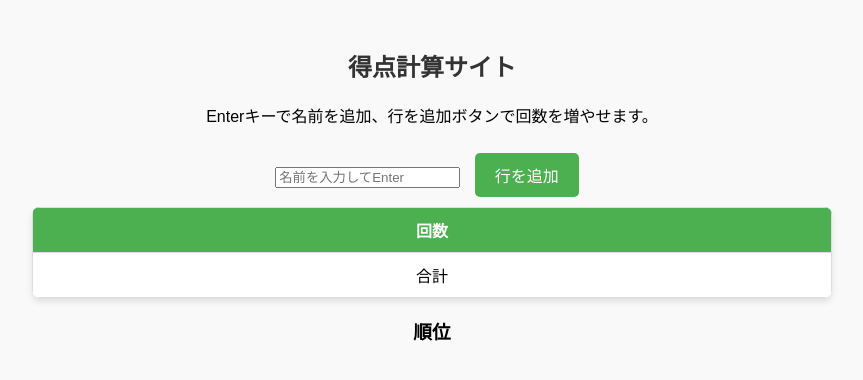
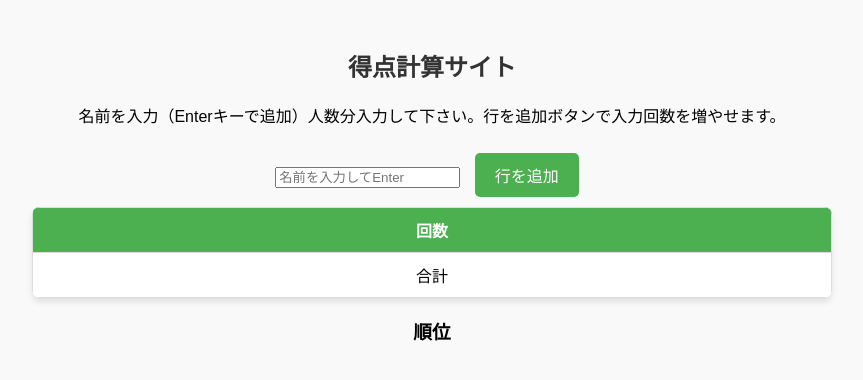
Before and after one commit to kkp-15/TokutenKeisan, a plain HTML site: page index.html in a window 1280 px wide. Shown: the whole page, without its empty margins (208-1071 px from the left). Drawn offline with Linux system fonts and the light colour scheme.

Commit message:
Update index.html

```diff
--- a/index.html
+++ b/index.html
@@ -75,7 +75,7 @@
 </head>
 <body>
     <h2>得点計算サイト</h2>
-    <p>Enterキーで名前を追加、行を追加ボタンで回数を増やせます。</p>
+    <p>名前を入力（Enterキーで追加）人数分入力して下さい。行を追加ボタンで入力回数を増やせます。</p>
     <input type="text" id="nameInput" placeholder="名前を入力してEnter">
     <button onclick="addRow()">行を追加</button>
     <table id="calcTable">
```
